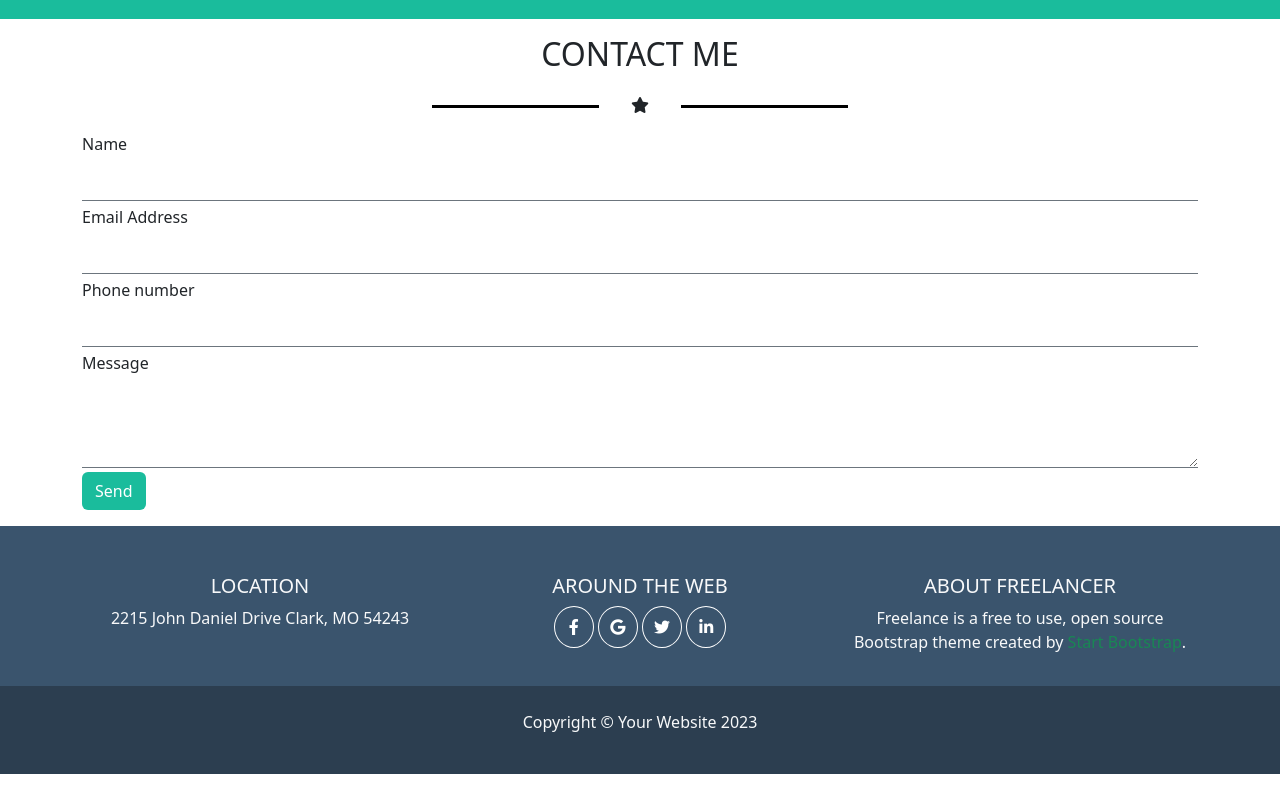
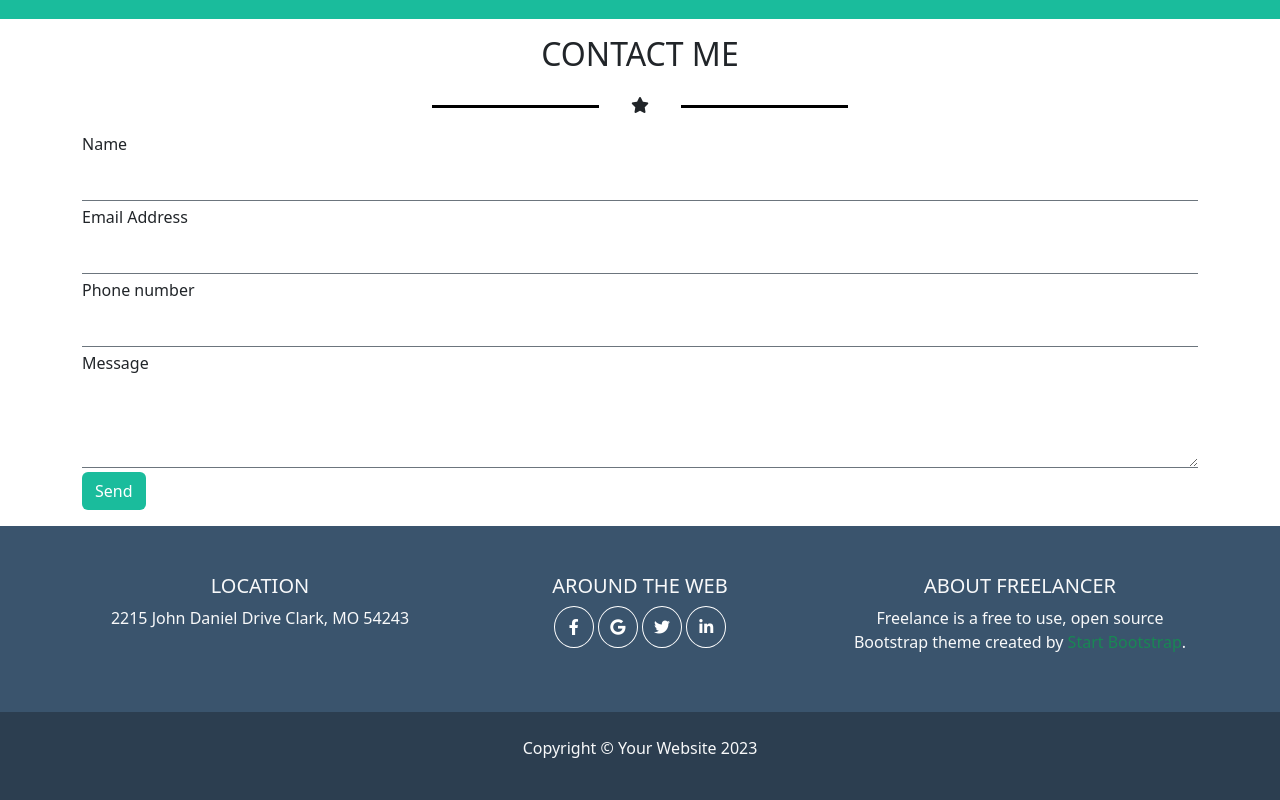
Before and after one commit to DanieleMorello/html-css-bootstrap-freelancer, a plain HTML site: page index.html in a window 1280 px wide. Shown: the part 1691-2491 px from the top of the page. Before the commit the page ends 2465 px from the top, so only its background shows below. Drawn offline with nearby package versions, Linux system fonts and the light colour scheme.

Commit message:
fix footer(( add a column in responsive tablet and add margin bottom

```diff
--- a/index.html
+++ b/index.html
@@ -203,7 +203,7 @@
                 <h3 class="h5">LOCATION</h3>
                 <p>2215 John Daniel Drive Clark, MO 54243</p>
               </div>
-              <div class="col-12 col-md-4">
+              <div class="col-12 col-md-4 mb-5">
                 <h3 class="h5">AROUND THE WEB</h3>
                 <span class="social_icon">
                   <a href="#"><i class="fa-brands fa-facebook-f text-white"></i></a>
```
